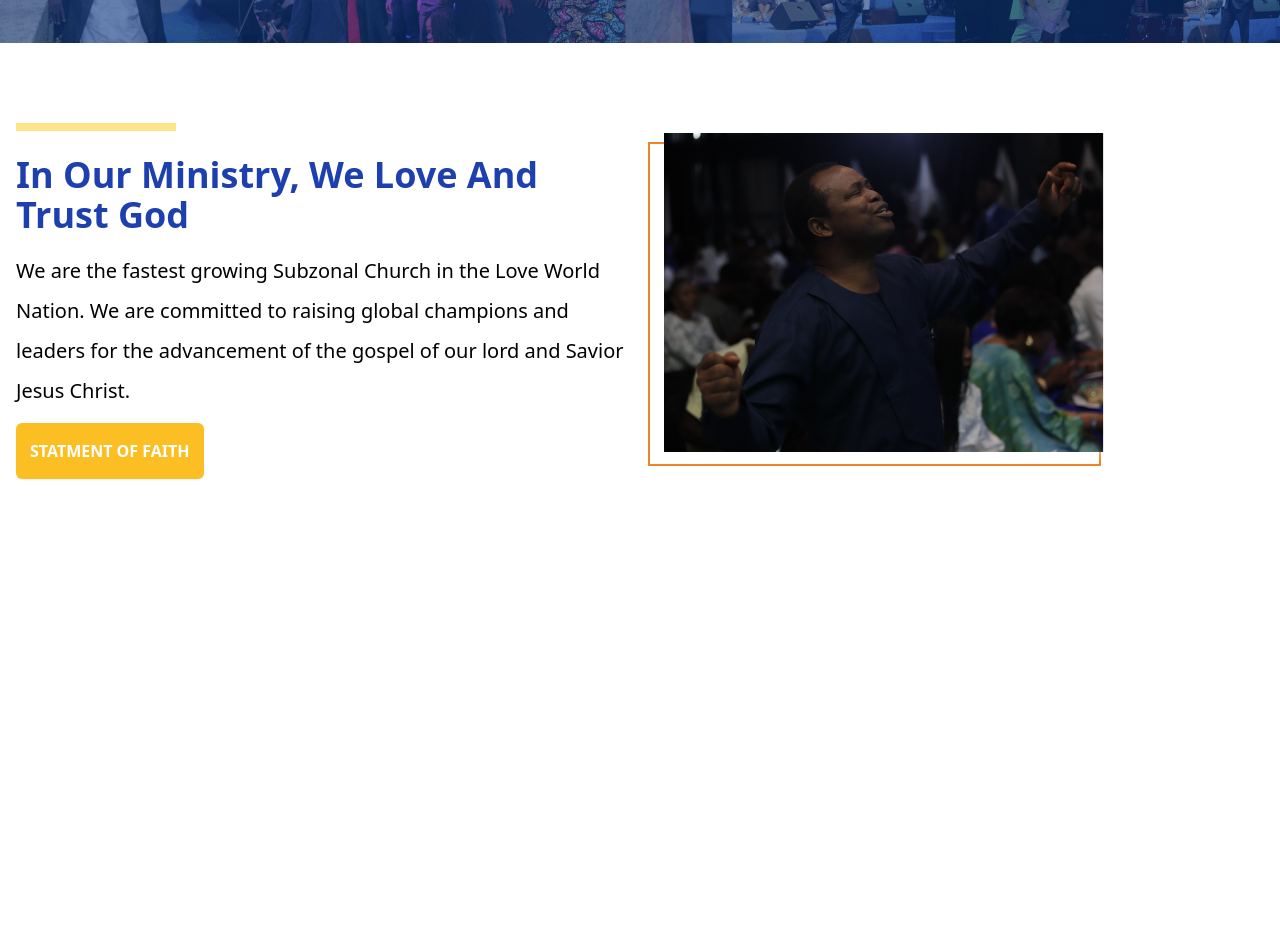
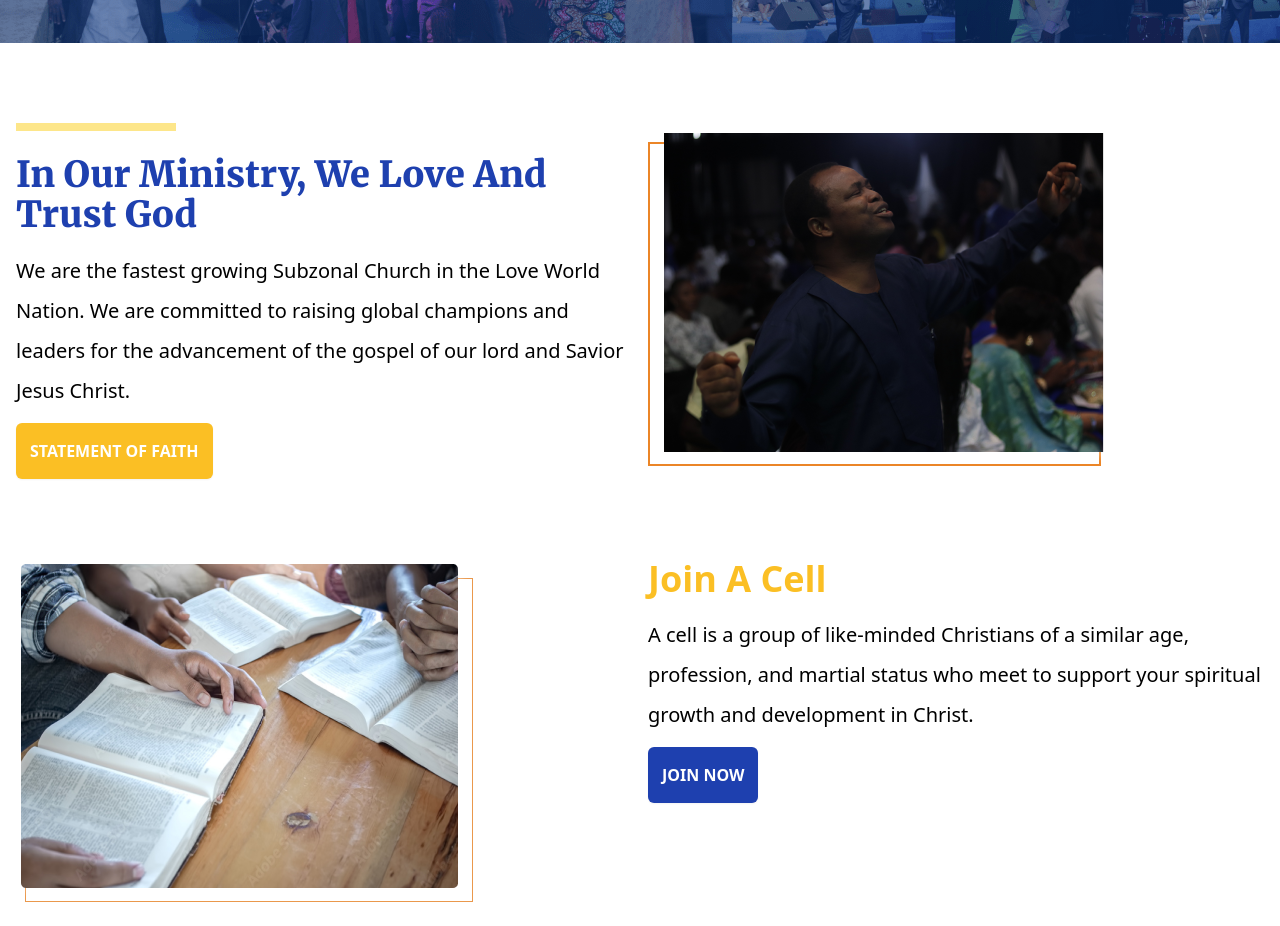
Before and after one commit to wilfredcloud/celszc, a React (Vite) app: page / in a window 1280 px wide. Shown: the part 620-1546 px from the top of the page. Before the commit the page ends 1179 px from the top, so only its background shows below. Built offline with nearby package versions, Linux system fonts and the light colour scheme.

Commit message:
Build JumboRow component to make it reusable

```diff
--- a/src/components/Row.jsx
+++ /dev/null
@@ -1,25 +0,0 @@
-import React from 'react'
-import { OurMinistryRowData } from "../utils/data"
-
-const Row = () => {
-  return (
-    <div className=" container mx-auto grid grid-cols-1 lg:grid-cols-2 gap-4 my-20 px-4 ">
-        <div>
-            <hr className=" w-32 md:w-40 mb-6 border-2 md:border-4 border-amber-200"/>
-            <h1 style={{fontFamily: OurMinistryRowData.title.fontStyle }} className="text-3xl md:text-4xl font-[900] text-blue-800 ">{OurMinistryRowData.title.content}</h1>
-            <p className=" text-lg md:text-xl mt-4 leading-8 md:leading-10">{OurMinistryRowData.text}</p>
-            <button  className="rounded-md bg-amber-400
-                  p-2.5 md:p-3.5 text-base font-semibold leading-7
-                   text-white shadow-sm hover:bg-amber-300
-                   focus-visible:outline focus-visible:outline-2
-                   focus-visible:outline-offset-2 focus-visible:outline-amber-400
-                   uppercase mt-3">Statment of Faith</button>
-        </div>
-        <div>
-            <img src={OurMinistryRowData.image} alt="Worshipper" />
-        </div>
-    </div>
-  )
-}
-
-export default Row
--- a/src/components/index.js
+++ b/src/components/index.js
@@ -2,4 +2,4 @@ export {default as Marquee} from './Marquee';
 export {default as Navbar} from './Navbar';
 export {default as ProfileDropdown} from './ProfileDropdown';
 export {default as Hero} from './Hero';
-export {default as Row} from './Row';
+export {default as JumboRow} from './JumboRow';
--- a/src/pages/Home.jsx
+++ b/src/pages/Home.jsx
@@ -1,11 +1,22 @@
 import React from 'react'
-import { Hero, Row } from "../components"
+import { Hero, JumboRow } from "../components"
+import { OurMinistryRowData, joinACellRowData} from "../utils/data"
 
+const handleJoinCell = () => {
+  console.log("Join cell");
+}
+
+const handleStatementOfFaith = () => {
+  console.log("Our statement of faith");
+}
 const Home = () => {
   return (
     <div >
       <Hero/>
-      <Row/>
+      <JumboRow data={OurMinistryRowData} handleClick={handleStatementOfFaith}/>
+
+      <JumboRow data={joinACellRowData} handleClick={handleJoinCell}/>
+
     </div>
   )
 }
```
